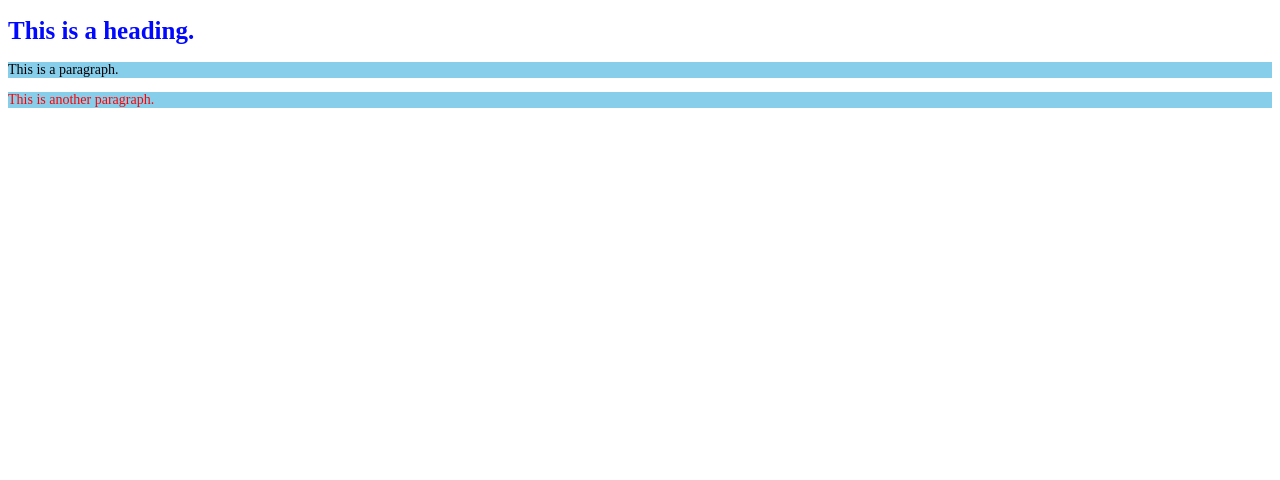
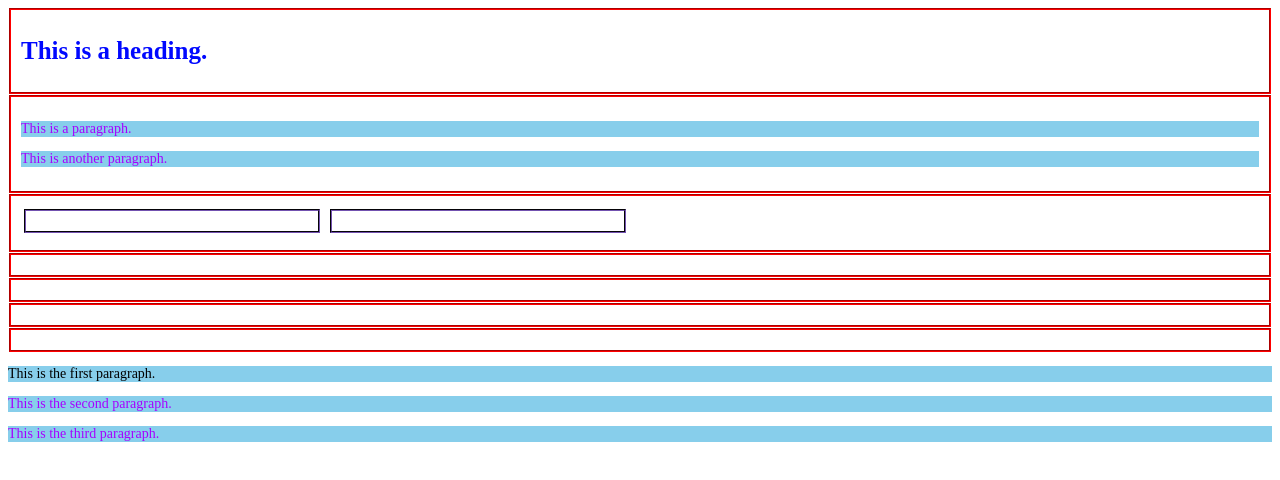
Before and after one commit to Athar891/Web-Development, a plain HTML site: page index.html in a window 1280 px wide. Drawn offline with Linux system fonts and the light colour scheme.

Commit message:
8th commit:

```diff
--- a/CSS/Style.css
+++ b/CSS/Style.css
@@ -1,16 +1,38 @@
+/* This is done using class method */
 .head {
     color: rgb(0, 8, 255);
     font-family: 'Times New Roman', Times, serif;
     font-size: 25px;
 }
+/* This is done normally */
 p {
-    color: red;
+    color: rgb(166, 0, 255);
     background-color: skyblue;
     font-size: 14px;
 }
-#p1{
+/* This is done using id method */
+#p1 {
     color: black;
     font-family: 'Times New Roman', Times, serif;
     background-color: skyblue;
     font-size: 14px;
 }
+/* Understanding the border property */
+/* Creating a wireframe...*/
+.row {
+    border-style: groove;
+    border-color: red;
+    border-width: 2px;
+    /* Understanding Padding and Marging */
+    margin: 1px;
+    padding: 10px;
+}
+.col {
+    display: inline-block;
+    width: 272px;
+    border-style: groove;
+    border-color: rgb(60, 43, 92);
+    border-width: 2px;
+    margin: 3px;
+    padding: 10px;
+}
--- /dev/null
+++ b/CSS/Style1.css
@@ -0,0 +1,28 @@
+* {
+    box-sizing: border-box;
+}
+/*
+body {
+    margin: 0px;
+}*/
+.row {
+    border-style: groove;
+    border-color: black;
+    border-width: 1px;
+    height: 100px;
+    font-size: 0px;
+    margin: 0px;
+}
+.col {
+    display: inline-block;
+    border-style: groove;
+    border-width: 1px;
+    height: 99px;
+    width: 361.5px;
+}
+.col1 {
+    display: block;
+    border-style: groove;
+    border-width: 1px;
+    height: 50px;
+}
--- a/index.html
+++ b/index.html
@@ -5,8 +5,33 @@
         <link rel="stylesheet" href="CSS/Style.css"/>
     </head>
     <body>
-        <h1 class="head">This is a heading.</h1>
-        <p id="p1">This is a paragraph.</p>
-        <p>This is another paragraph.</p>
+        <div class="row">
+            <h1 class="head">This is a heading.</h1>
+        </div>
+        <div class="row">
+            <p id="p0">This is a paragraph.</p>
+            <p>This is another paragraph.</p>
+        </div>
+        <div class="row">
+            <div class="col"></div>
+            <div class="col"></div>
+        </div>
+        <div class="row">
+
+        </div>
+        <div class="row">
+
+        </div>
+        <div class="row">
+
+        </div>
+        <div class="row">
+
+        </div>
+        <div>
+            <p id="p1">This is the first paragraph.</p>
+            <p id="p2">This is the second paragraph.</p>
+            <p id="p3">This is the third paragraph.</p>
+        </div>
     </body>
 </html>
```
Also changed, not shown: Wireframe.html (added, +47 -0 lines).
